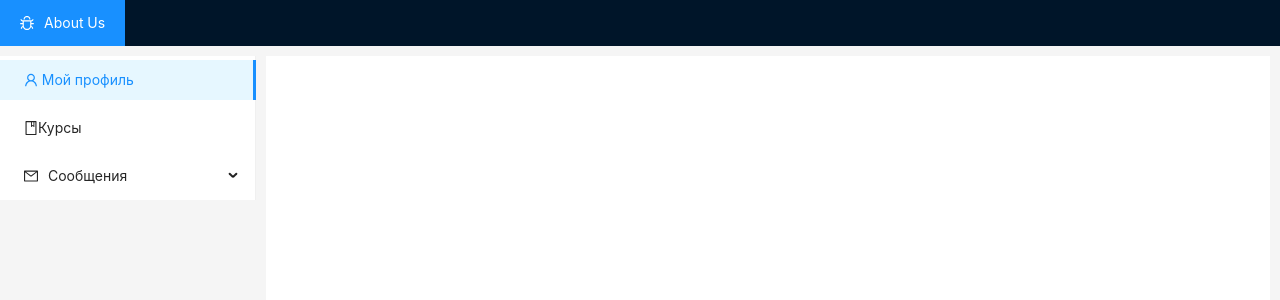
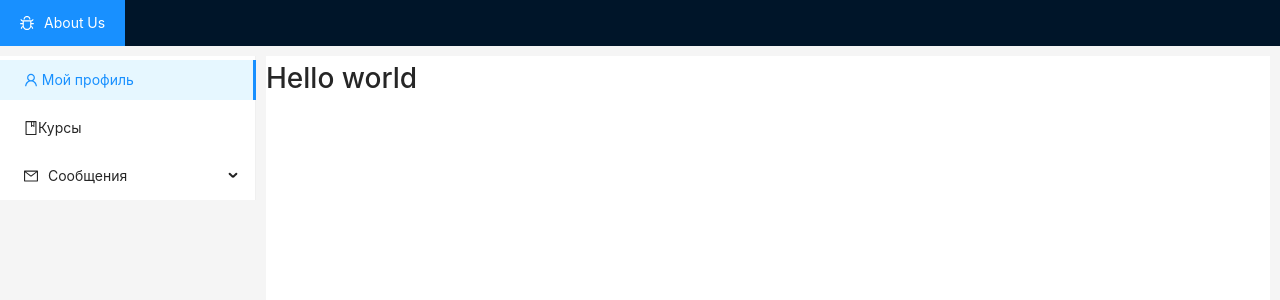
Before and after one commit to Ullanar/des_stankin, a React (Create React App) app: page /courses in a window 1280 px wide. Shown: the top 300 px of the page. Built offline with nearby package versions, Linux system fonts and the light colour scheme.

Commit message:
add Router and NavLink for Courses component

```diff
--- a/src/Components/AlwaysDisplay/ContentLayer/contentLayer.js
+++ b/src/Components/AlwaysDisplay/ContentLayer/contentLayer.js
@@ -1,8 +1,13 @@
 import React from 'react'
+import {Route} from "react-router-dom";
+import Courses from "../../Courses/courses";
 
 function ContentLayer () {
     return(
         <div>
+
+            <Route path='/courses' render={() => <Courses/> } />
+
         </div>
     )
 }
--- a/src/Components/AlwaysDisplay/NavMenu/navMenu.js
+++ b/src/Components/AlwaysDisplay/NavMenu/navMenu.js
@@ -1,6 +1,7 @@
 import React from 'react'
 import {Menu} from 'antd';
 import {UserOutlined, MailOutlined, BookOutlined} from '@ant-design/icons';
+import {NavLink} from "react-router-dom";
 
 const {SubMenu} = Menu;
 
@@ -19,8 +20,12 @@ class NavMenu extends React.Component {
                 mode="inline"
             >
 
-                <Menu.Item key="1"><UserOutlined /> Мой профиль</Menu.Item>
-                <Menu.Item key="2"><BookOutlined />Курсы</Menu.Item>
+                <Menu.Item key="1"><UserOutlined/> Мой профиль</Menu.Item>
+                <Menu.Item key="2">
+                    <NavLink to = '/courses'>
+                        <BookOutlined/>Курсы
+                    </NavLink>
+                </Menu.Item>
 
                 <SubMenu key="sub4" icon={<MailOutlined/>} title="Сообщения">
                     <Menu.Item key="4">Личные сообщения</Menu.Item>
--- /dev/null
+++ b/src/Components/Courses/courses.js
@@ -0,0 +1,11 @@
+import React from 'react'
+
+function Courses () {
+    return (
+        <div>
+            <h1>Hello world</h1>
+        </div>
+    )
+}
+
+export default Courses
--- a/src/index.js
+++ b/src/index.js
@@ -3,10 +3,15 @@ import ReactDOM from 'react-dom';
 import './index.css';
 import App from './App';
 import reportWebVitals from './reportWebVitals';
+import {BrowserRouter} from "react-router-dom";
+
 
 ReactDOM.render(
-    <App />,
-  document.getElementById('root')
+    <BrowserRouter>
+        <App/>
+    </BrowserRouter>,
+
+    document.getElementById('root')
 );
 
 reportWebVitals();
```
Also changed, not shown: 1 other file (tests, documents, lock files or other folders).
